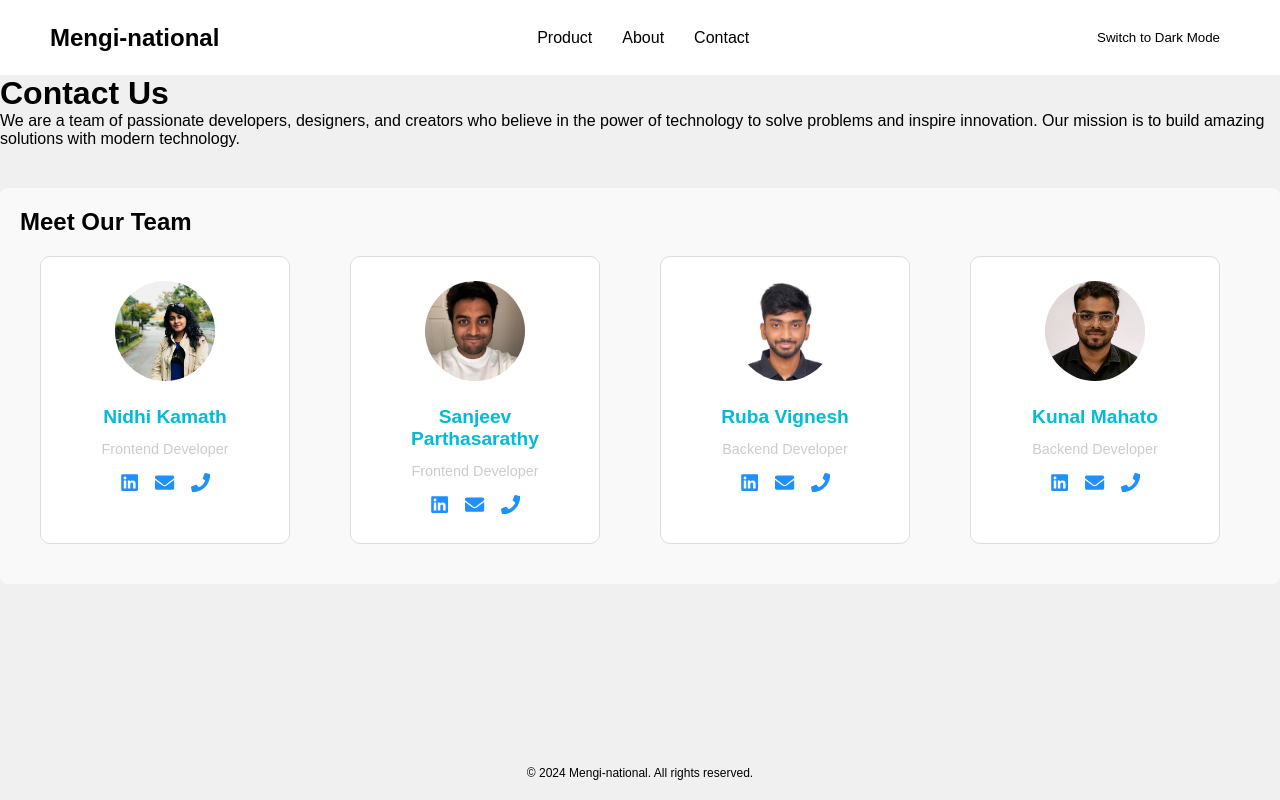
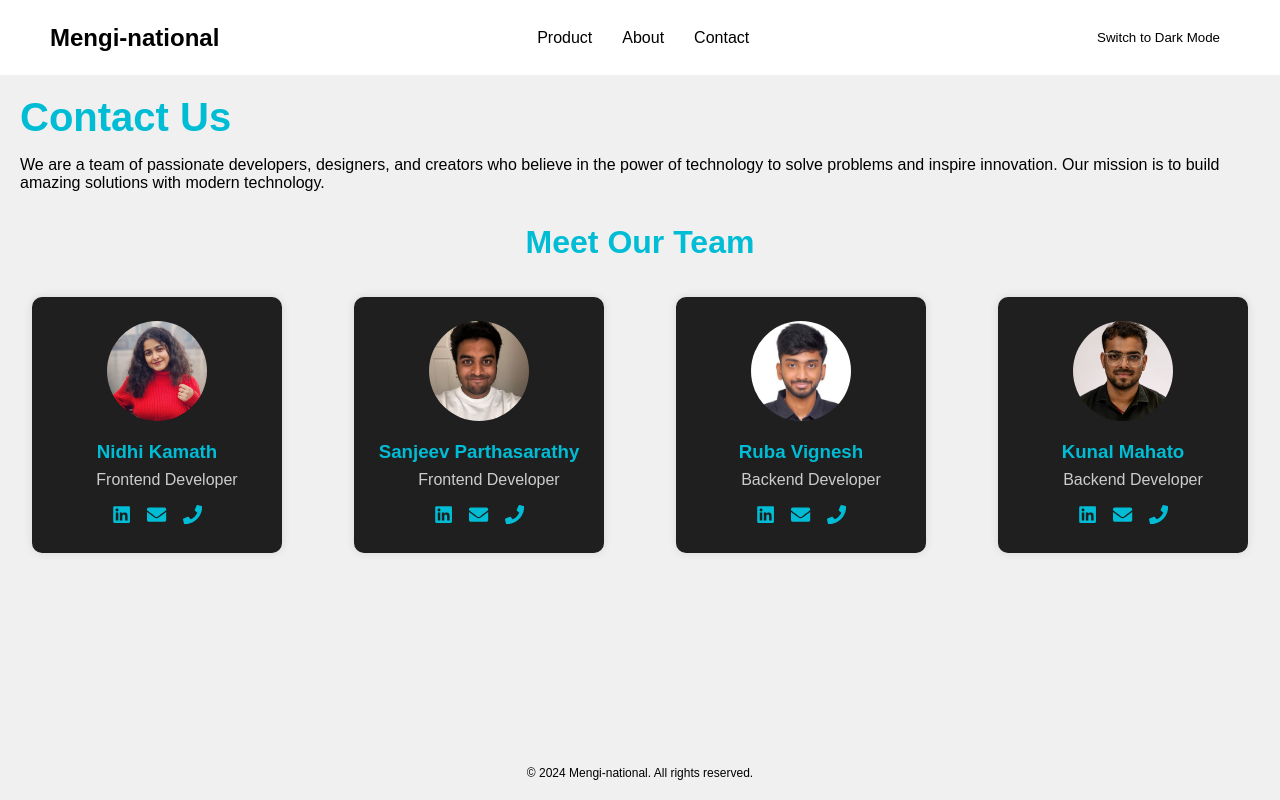
Before and after one commit to Sanjeev2601/Global_Teach, a React (Create React App) app: page /contact in a window 1280 px wide. Built offline with nearby package versions, Linux system fonts and the light colour scheme.

Commit message:
minor changes for contact us

```diff
--- a/src/ContactUs/ContactUs.css
+++ b/src/ContactUs/ContactUs.css
@@ -1,131 +1,118 @@
-/* ContactUs.css */
-
-/* Base Styles */
-.about-container {
-  padding: 20px;
-  transition: background-color 0.3s, color 0.3s;
+.contact-container {
+  padding: 2rem;
+  background-color: #f5f5f5;
+  color: #333;
+  min-height: 100vh;
 }
 
-.about-container h1,
-.about-container h2,
-.about-container p {
-  margin-bottom: 20px;
+.contact-content h1 {
+  text-align: left;
+  color: #00bcd4;
+  margin-bottom: 1rem;
+  font-size: 2.5rem;
+  padding-top: 20px;
+  padding-left: 20px
+}
+
+.contact-content p {
+  padding-left: 20px
+}
+
+.contact-form {
+  max-width: 600px;
+  margin: 0 auto 3rem auto;
+  display: flex;
+  flex-direction: column;
+  gap: 1.5rem;
+}
+
+.contact-form input,
+.contact-form textarea {
+  padding: 1rem;
+  border: 1px solid #ccc;
+  border-radius: 5px;
+  background-color: #fff;
+  color: #333;
+  font-size: 1rem;
+}
+
+.contact-form input::placeholder,
+.contact-form textarea::placeholder {
+  color: #999;
+}
+
+.contact-form button {
+  padding: 1rem;
+  border: none;
+  border-radius: 5px;
+  background-color: #00bcd4;
+  color: #fff;
+  font-size: 1.1rem;
+  cursor: pointer;
+  transition: background-color 0.3s;
+}
+
+.contact-form button:hover {
+  background-color: #004d40;
+}
+
+.contact-details {
+  max-width: 800px;
+  margin: 0 auto;
+  text-align: center;
+  padding: 2rem;
+  background-color: #fff;
+  border-radius: 10px;
+  box-shadow: 0 0 10px rgba(0, 0, 0, 0.1);
+}
+
+.contact-content h2 {
+  text-align: center;
+  color: #00bcd4;
+  margin-bottom: 1rem;
+  font-size: 2rem;
+}
+
+.contact-details p {
+  margin-bottom: 0.5rem;
+  font-size: 1.1rem;
+  color: #666;
 }
 
 .team-section {
-  margin-top: 40px;
+  padding: 2rem 0;
 }
 
 .team-grid {
   display: flex;
   flex-wrap: wrap;
-  gap: 20px;
+  gap: 2rem;
+  justify-content: center;
 }
 
-/* Light Mode */
-body.light-mode .about-container {
-  background-color: #ffffff;
-  color: #000000;
-}
-
-body.light-mode .team-section {
-  background-color: #f9f9f9;
-  padding: 20px;
-  border-radius: 8px;
-}
-
-body.light-mode .team-member {
-  background-color: #ffffff;
-  border: 1px solid #ddd;
-}
-
-body.light-mode .team-member a {
-  color: #1e90ff;
-}
-
-/* Dark Mode */
-body.dark-mode .about-container {
-  background-color: #121212;
-  color: #ffffff;
-}
-
-body.dark-mode .team-section {
-  background-color: #1e1e1e;
-  padding: 20px;
-  border-radius: 8px;
-}
-
-body.dark-mode .team-member {
-  background-color: #1e1e1e;
-  border: 1px solid #444;
-}
-
-body.dark-mode .team-member a {
-  color: #bb86fc;
-}
-
-/* Team Member Card Styles */
 .team-member {
-  background-color: inherit;
-  border: 1px solid #ccc;
-  border-radius: 8px;
-  padding: 15px;
+  background-color: #fff;
+  border-radius: 10px;
+  box-shadow: 0 0 10px rgba(0, 0, 0, 0.1);
+  padding: 1rem;
+  text-align: center;
   width: 250px;
-  transition: background-color 0.3s, border-color 0.3s;
-  display: flex;
-  flex-direction: column;
-  align-items: center;
 }
 
 .team-member img {
+  border-radius: 50%;
   width: 100px;
   height: 100px;
-  border-radius: 50%;
   object-fit: cover;
-  margin-bottom: 15px;
+  margin-bottom: 1rem;
 }
 
 .team-member h3 {
-  margin: 10px 0 5px 0;
-  font-size: 1.2em;
+  color: #00bcd4;
+  margin-bottom: 0.5rem;
 }
 
 .team-member p {
-  margin: 5px 0;
-  font-size: 0.9em;
-  text-align: center;
+  color: #666;
+  margin-bottom: 0.5rem;
 }
-
-.team-member a {
-  text-decoration: none;
-  margin-top: 10px;
-  font-size: 0.9em;
-}
-
-.team-member a:hover {
-  text-decoration: underline;
-}
-
-/* Responsive Design */
-@media (max-width: 768px) {
-  .team-grid {
-    flex-direction: column;
-    align-items: center;
-  }
-
-  .team-member {
-    width: 80%;
-  }
-}
-
-/* Transitions for Smooth Theme Switching */
-body.light-mode,
-body.dark-mode {
-  transition: background-color 0.3s, color 0.3s;
-}
-
-.about-container,
-.team-section,
-.team-member {
-  transition: background-color 0.3s, color 0.3s, border-color 0.3s;
-}
--- a/src/ContactUs/ContactUs.js
+++ b/src/ContactUs/ContactUs.js
@@ -64,7 +64,7 @@ function ContactUs() {
   return (
     <div className="contactus-container">
       <Navbar toggleTheme={toggleTheme} isDarkMode={isDarkMode} />
-      <div className="contactus-content">
+      <div className="contact-content">
         <h1>Contact Us</h1>
         <p>
           We are a team of passionate developers, designers, and creators who believe in the power of technology to solve problems and inspire innovation. Our mission is to build amazing solutions with modern technology.
```
Also changed, not shown: src/assets/avatars/team_member_1.jpg.
